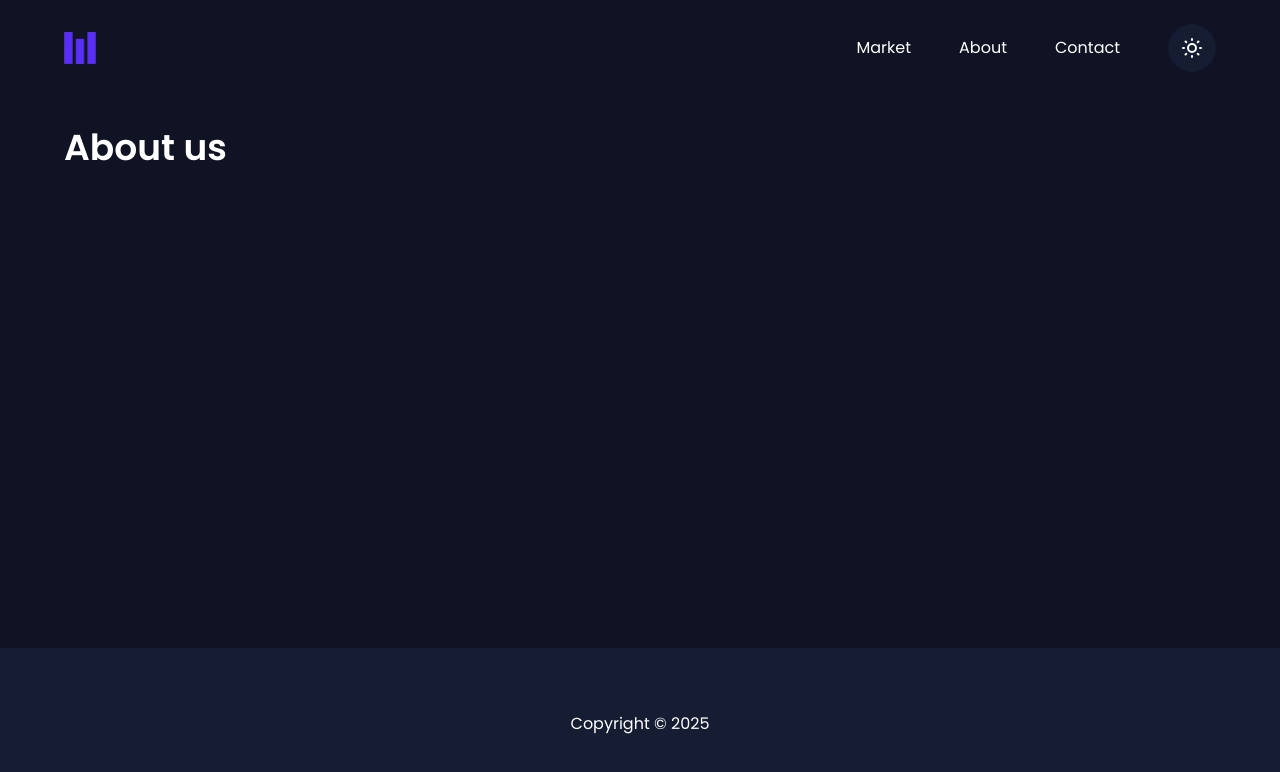
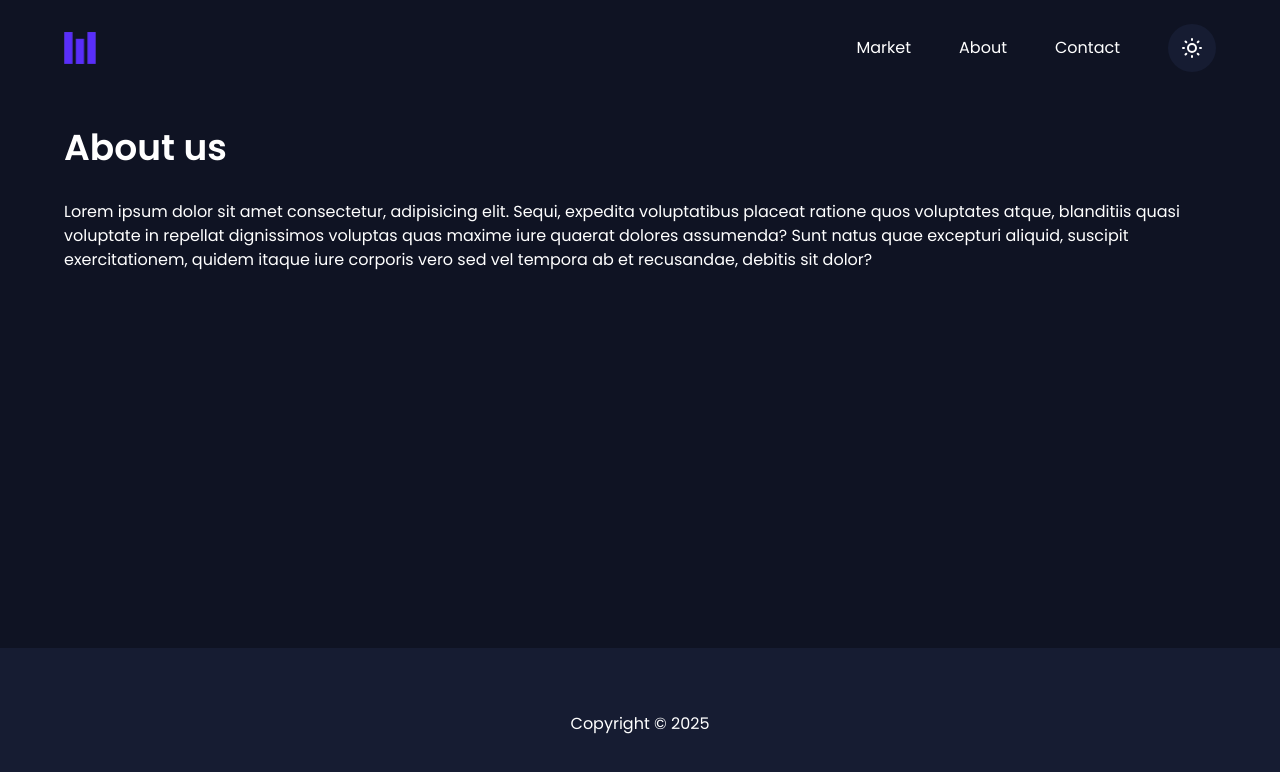
Before and after one commit to alexanderiksson/crypto-app, a Vue app: page /about in a window 1280 px wide. Shown: the top 772 px of the page. Built offline with nearby package versions, Linux system fonts and the light colour scheme.

Commit message:
Added content to pages

```diff
--- a/src/views/AboutView.vue
+++ b/src/views/AboutView.vue
@@ -1,5 +1,13 @@
 <template>
     <div class="content">
         <h1 class="text-4xl font-semibold mb-8">About us</h1>
+        <p>
+            Lorem ipsum dolor sit amet consectetur, adipisicing elit. Sequi,
+            expedita voluptatibus placeat ratione quos voluptates atque,
+            blanditiis quasi voluptate in repellat dignissimos voluptas quas
+            maxime iure quaerat dolores assumenda? Sunt natus quae excepturi
+            aliquid, suscipit exercitationem, quidem itaque iure corporis vero
+            sed vel tempora ab et recusandae, debitis sit dolor?
+        </p>
     </div>
 </template>
--- a/src/views/ContactView.vue
+++ b/src/views/ContactView.vue
@@ -1,5 +1,10 @@
 <template>
     <div class="content">
         <h1 class="text-4xl font-semibold mb-8">Contact us</h1>
+        <p>
+            Lorem ipsum dolor sit amet, consectetur adipisicing elit. Sed magni
+            laudantium mollitia recusandae saepe, necessitatibus eum unde
+            repellat! Dicta, fuga.
+        </p>
     </div>
 </template>
```
